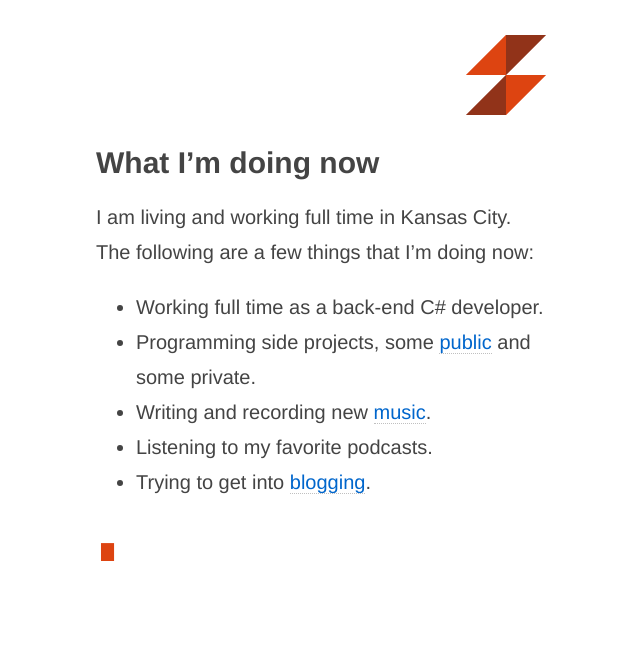
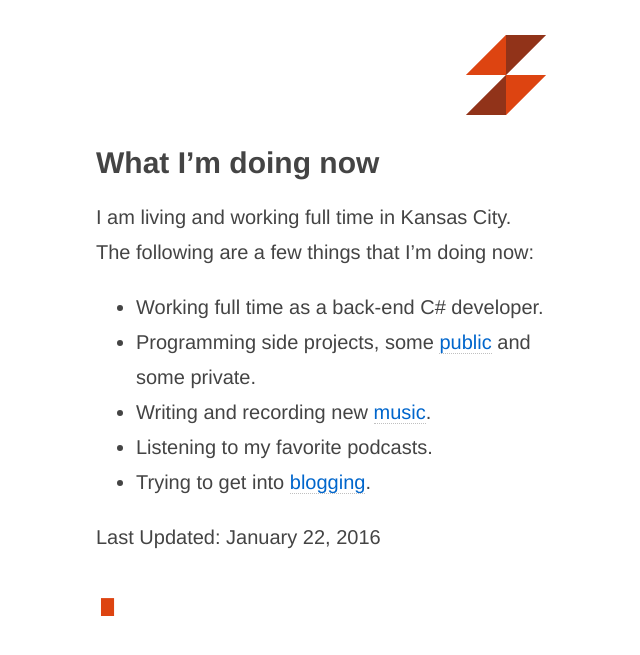
Before and after one commit to Dejital/dejital.github.com, a Jekyll site: the page built from now.md, in a window 1280 px wide. Shown: the top 655 px of the page, without its empty margins (319-959 px from the left). Built offline with Jekyll 4.4.1, drawn with Linux system fonts in a browser that asks for light colours.

Commit message:
Add last updated date to /now

```diff
--- a/now.md
+++ b/now.md
@@ -14,3 +14,5 @@ few things that I'm doing now:
 - Writing and recording new [music](https://soundcloud.com/dejital).
 - Listening to my favorite podcasts.
 - Trying to get into [blogging](/blog/).
+
+Last Updated: January 22, 2016
```
